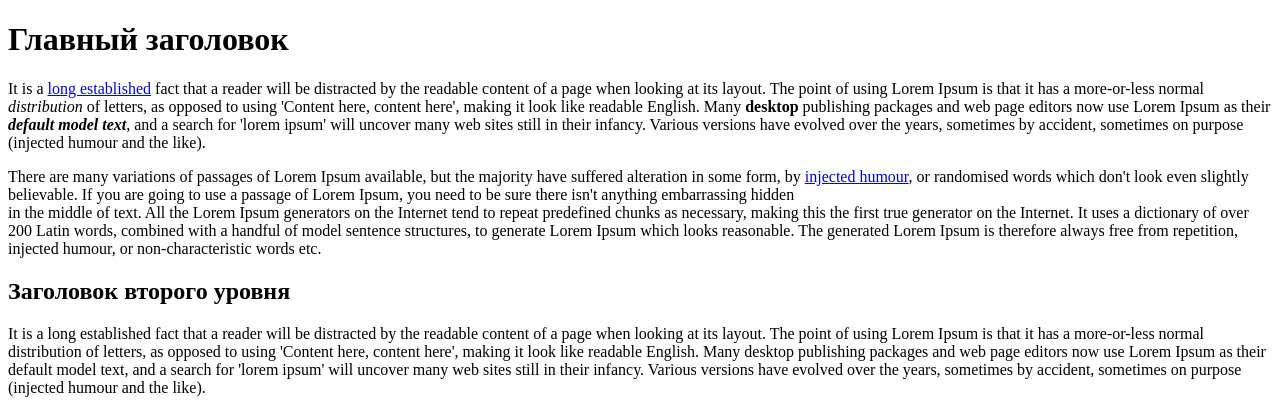
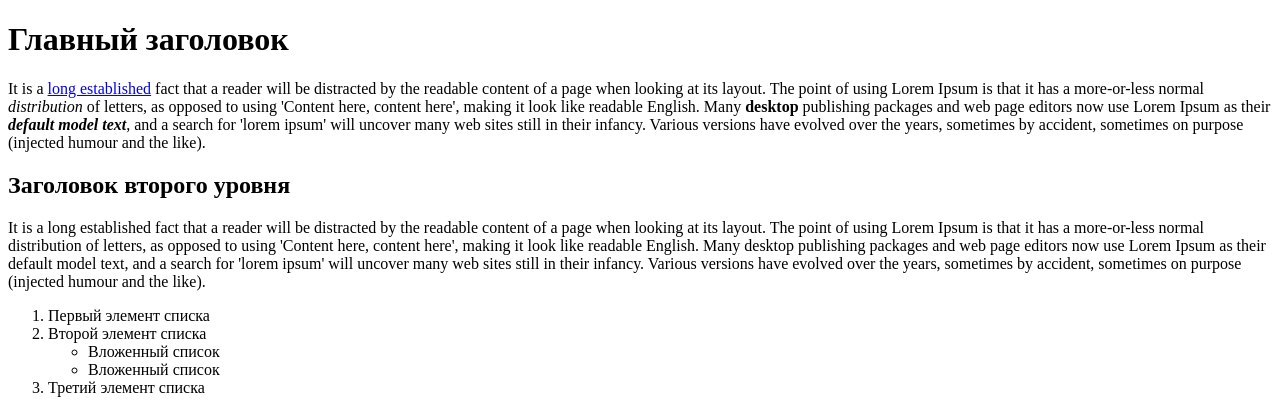
Before and after one commit to dijay241/Lesson5, a plain HTML site: page index.html in a window 1280 px wide. Shown: the top 410 px of the page. Drawn offline with Linux system fonts and the light colour scheme.

Commit message:
New edit

```diff
--- a/index.html
+++ b/index.html
@@ -7,7 +7,6 @@
   <body>
     <h1>Главный заголовок</h1>
     <p>It is a <a href="second.html">long established</a> fact that a reader will be distracted by the readable content of a page when looking at its layout. The point of using Lorem Ipsum is that it has a more-or-less normal <em>distribution</em> of letters, as opposed to using 'Content here, content here', making it look like readable English. Many <strong>desktop</strong> publishing packages and web page editors now use Lorem Ipsum as their <em><strong>default model text</strong></em>, and a search for 'lorem ipsum' will uncover many web sites still in their infancy. Various versions have evolved over the years, sometimes by accident, sometimes on purpose (injected humour and the like).</p>
-    <p>There are many variations of passages of Lorem Ipsum available, but the majority have suffered alteration in some form, by <a href="https://ya.ru/" target="_blank">injected humour</a>, or randomised words which don't look even slightly believable. If you are going to use a passage of Lorem Ipsum, you need to be sure there isn't anything embarrassing hidden<br> in the middle of text. All the Lorem Ipsum generators on the Internet tend to repeat predefined chunks as necessary, making this the first true generator on the Internet. It uses a dictionary of over 200 Latin words, combined with a handful of model sentence structures, to generate Lorem Ipsum which looks reasonable. The generated Lorem Ipsum is therefore always free from repetition, injected humour, or non-characteristic words etc.</p>
     <h2>Заголовок второго уровня</h2>
     <p>It is a long established fact that a reader will be distracted by the readable content of a page when looking at its layout. The point of using Lorem Ipsum is that it has a more-or-less normal distribution of letters, as opposed to using 'Content here, content here', making it look like readable English. Many desktop publishing packages and web page editors now use Lorem Ipsum as their default model text, and a search for 'lorem ipsum' will uncover many web sites still in their infancy. Various versions have evolved over the years, sometimes by accident, sometimes on purpose (injected humour and the like).</p>
     <ol>
```
